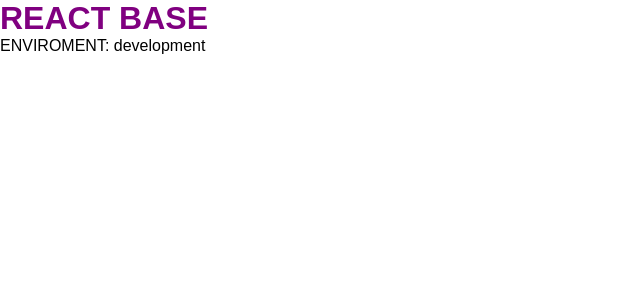
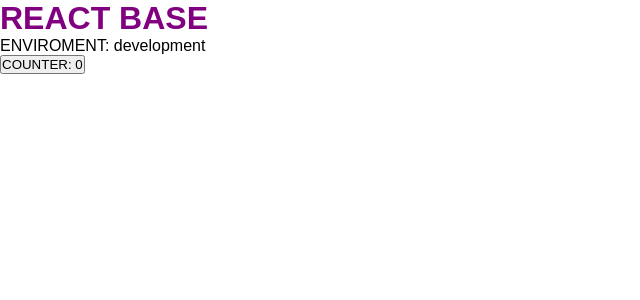
Before and after one commit to ninkovs18/admin-panel, a React app: page / in a window 1280 px wide. Shown: the top 300 px of the page, without its empty margins (0-640 px from the left). Built offline with nearby package versions, Linux system fonts and the light colour scheme.

Commit message:
fix react-refresh-plugin

```diff
--- a/src/App.tsx
+++ b/src/App.tsx
@@ -1,9 +1,11 @@
+import Counter from "./Counter";
 import "./styles.css";
 const App = () => {
   return (
     <div>
       <h1>REACT BASE</h1>
       <p>ENVIROMENT: {process.env.NODE_ENV}</p>
+      <Counter />
     </div>
   );
 };
--- /dev/null
+++ b/src/Counter.tsx
@@ -0,0 +1,10 @@
+import { useState } from "react";
+
+const Counter = () => {
+  const [count, setCount] = useState(0);
+  return (
+    <button onClick={() => setCount((c) => c + 1)}>COUNTER: {count}</button>
+  );
+};
+
+export default Counter;
--- a/webpack/webpack.dev.js
+++ b/webpack/webpack.dev.js
@@ -1,4 +1,4 @@
-import ReactRefreshPlugin from "@pmmmwh/react-refresh-webpack-plugin";
+const ReactRefreshPlugin = require("@pmmmwh/react-refresh-webpack-plugin");
 
 module.exports = {
   mode: "development",
```
